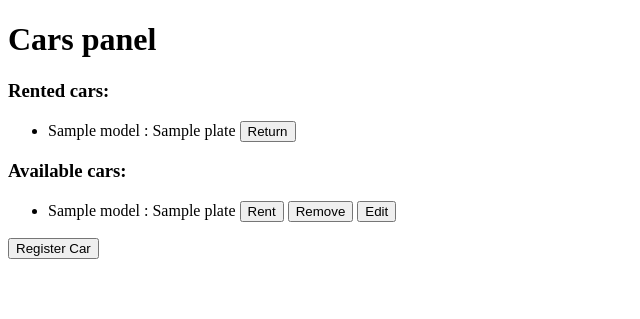
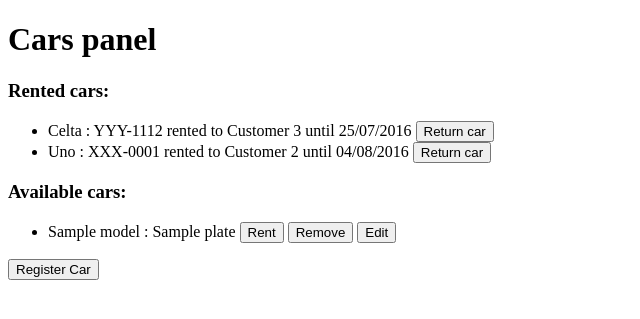
Before and after one commit to phellipealexandre/TWrentacar, a Django app: template rentacar_app/templates/rentacar_app/cars.html in a window 1280 px wide. Shown: the top 319 px of the page, without its empty margins (0-640 px from the left). Run offline with Django 3.2, Linux system fonts and the light colour scheme; data comes from the database, SQL or seed files in the repository; both versions use the stored data as it was after the commit; tables that the repository leaves empty hold one stand-in row (values such as "Sample post"); the template is opened without the code that fills it: values that come from a table or form of the project are taken from there, most other values are stand-ins (such as "Sample title", 1, 10 or a date in 2020).

Commit message:
Adding datetime filters on the template

```diff
--- a/rentacar_app/templates/rentacar_app/cars.html
+++ b/rentacar_app/templates/rentacar_app/cars.html
@@ -8,13 +8,15 @@
     <h1>Cars panel</h1>
     <h3>Rented cars:</h3>
         <ul>
-            {% if rented_cars %}
-                {% for car in rented_cars %}
-                    <li>{{ car.model }} : {{ car.plate }}
+            {% load custom_date_filters %}
+            {% if rents %}
+                {% for rent in rents %}
+                    <li>{{ rent.car.model }} : {{ rent.car.plate }} rented to {{ rent.customer.name }}
+                        until {{ rent.rent_date|datetime_increment_days:rent.numberOfRentalDays }}
                         <form action="{% url 'rent_return' %}" method="post" style="display: inline;">
                             {% csrf_token %}
-                            <input type="hidden" value="{{car.id}}" name="car_id">
-                            <input type="submit" value="Return" >
+                            <input type="hidden" value="{{rent.car.id}}" name="car_id">
+                            <input type="submit" value="Return car" >
                         </form>
                     </li>
                 {% endfor %}
--- /dev/null
+++ b/rentacar_app/templatetags/custom_date_filters.py
@@ -0,0 +1,9 @@
+from django import template
+import datetime
+
+register = template.Library()
+
+@register.filter(name='datetime_increment_days')
+def datetime_increment_days(value, days_to_increment):
+    end_date = value + datetime.timedelta(days=days_to_increment)
+    return end_date.strftime('%d/%m/%Y')
--- a/rentacar_app/views.py
+++ b/rentacar_app/views.py
@@ -60,7 +60,7 @@ def cars(request):
     rented_cars = [rent.car for rent in rents]
     available_cars = [car for car in cars if car not in rented_cars]
 
-    context = {'available_cars': available_cars, 'rented_cars': rented_cars}
+    context = {'available_cars': available_cars, 'rents': rents}
     return render(request, 'rentacar_app/cars.html', context)
 
 def cars_remove(request):
```
Also changed, not shown: db.sqlite3, rentacar_app/templatetags/__init__.py (added).
